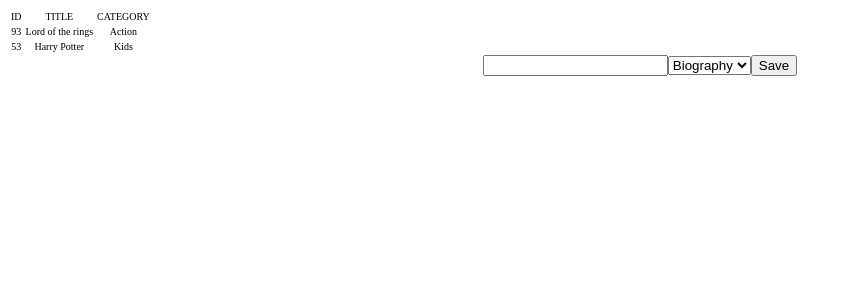
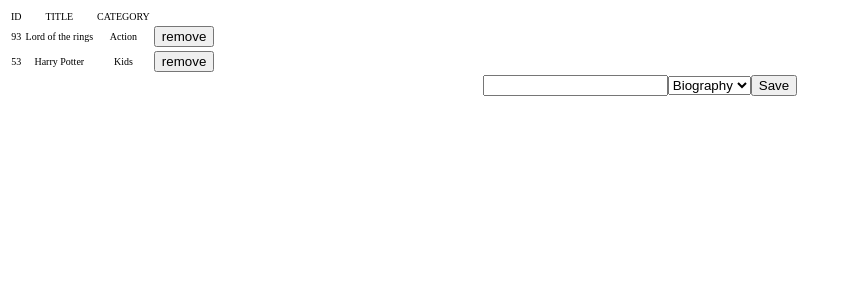
Before and after one commit to misterpaul4/bookstore, a React (Create React App) app: page / in a window 1280 px wide. Shown: the top 300 px of the page, without its empty margins (0-849 px from the left). Built offline with nearby package versions, Linux system fonts and the light colour scheme.

Commit message:
Add remove button still no logic

```diff
--- a/src/component/Book.js
+++ b/src/component/Book.js
@@ -1,13 +1,17 @@
 import React from 'react';
 import propTypes from 'prop-types';
 
-const Book = ({ book: { id, title, category } }) => (
+const Book = ({ book, handler }) => {
+  const { id, title, category } = book;
+  return (
     <tr>
       <td>{id}</td>
       <td>{title}</td>
       <td>{category}</td>
+      <td><button type="button" id="{id}" onClick={() => handler({ id, title, category })}>remove</button></td>
     </tr>
   );
+};
 
 Book.propTypes = {
   book: propTypes.shape({
@@ -15,6 +19,7 @@
     title: propTypes.string.isRequired,
     category: propTypes.string.isRequired,
   }).isRequired,
+  handler: propTypes.func.isRequired,
 };
 
 export default Book;
--- a/src/containers/BookList.js
+++ b/src/containers/BookList.js
@@ -1,10 +1,14 @@
 import React from 'react';
 import propTypes from 'prop-types';
 import { connect } from 'react-redux';
+import { removeBook } from '../actions';
 import Book from '../component/Book';
 
 const BookList = ({ books: { books } }) => {
-  const callBook = book => (<Book book={book} />);
+  const handleRemoveBook = book => {
+    props.removeBook(book);
+  };
+  const callBook = book => (<Book book={book} handler={handleRemoveBook} />);
 
   return (
     <table>
@@ -26,12 +30,19 @@
   books: state.books,
 });
 
+const mapDispatchToProps = dispatch => ({
+  removeBook: book => {
+    dispatch(removeBook(book));
+  },
+});
+
 BookList.propTypes = {
   books: propTypes.shape(propTypes.shape({
     id: propTypes.number,
     title: propTypes.string,
     category: propTypes.string,
   }).isRequired).isRequired,
+  removeBook: propTypes.func.isRequired,
 };
 
-export default connect(mapStateToProps)(BookList);
+export default connect(mapStateToProps, mapDispatchToProps)(BookList);
```
Also changed, not shown: 1 other file (tests, documents, lock files or other folders). Lines whose indentation alone changed are shown as unchanged.
